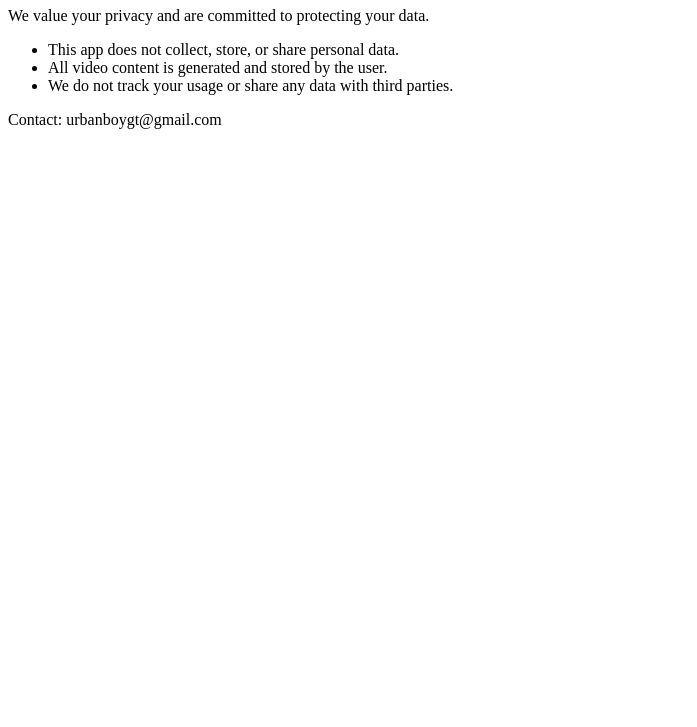
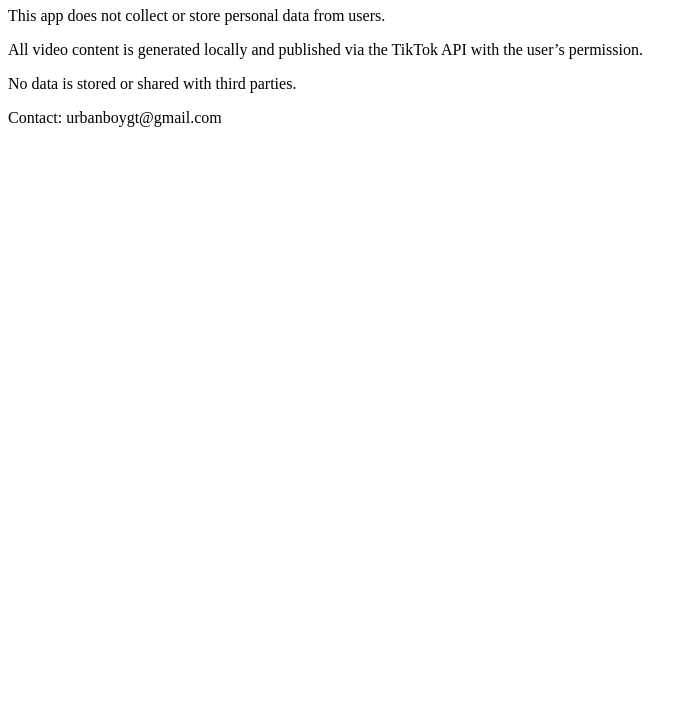
Before and after one commit to georgiobouzeid89/ai-video-poster-, a plain HTML site: page docs/privacy.html in a window 1280 px wide. Shown: the part 73-800 px from the top of the page, without its empty margins (0-697 px from the left). Drawn offline with Linux system fonts and the light colour scheme.

Commit message:
Update privacy.html

```diff
--- a/docs/privacy.html
+++ b/docs/privacy.html
@@ -5,12 +5,9 @@
   </head>
   <body>
     <h1>Privacy Policy</h1>
-    <p>We value your privacy and are committed to protecting your data.</p>
-    <ul>
-      <li>This app does not collect, store, or share personal data.</li>
-      <li>All video content is generated and stored by the user.</li>
-      <li>We do not track your usage or share any data with third parties.</li>
-    </ul>
+    <p>This app does not collect or store personal data from users.</p>
+    <p>All video content is generated locally and published via the TikTok API with the user’s permission.</p>
+    <p>No data is stored or shared with third parties.</p>
     <p>Contact: urbanboygt@gmail.com</p>
   </body>
 </html>
```
